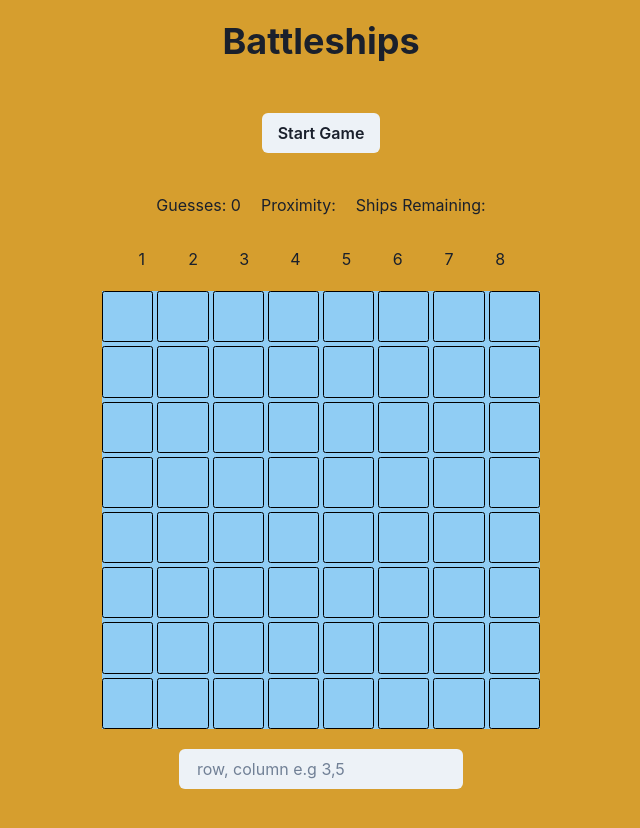
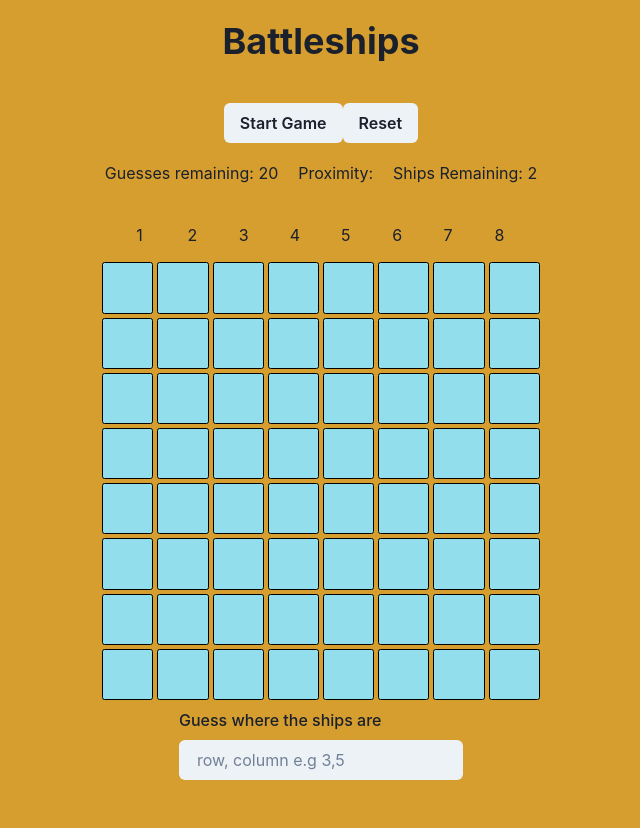
Before and after one commit to Tweemo/Battleships, a React (Create React App) app: page / in a window 1280 px wide. Both pictures are taken after a click on the button "Start Game". Shown: the top 828 px of the page, without its empty margins (319-959 px from the left). Built offline with nearby package versions, Linux system fonts and the light colour scheme.

Commit message:
finished and cleaned up

```diff
--- a/src/App.css
+++ b/src/App.css
@@ -1,29 +1,18 @@
-.message {
-  text-align: center;
+.tile {
+  border: solid black 1px;
+  border-radius: 5%;
+  background-color: rgb(146, 222, 237);
 }
 
-.tile {
-  height: 4vw;
-  width: 4vw;
-  border: solid black 1px;
-  border-radius: 5%;
-}
-
-.start, .form, .reset, .horizontal-number-container {
+.start, .form, .horizontal-number-container {
   display: flex;
   justify-content: center;
-}
-
-.shot {
-  height: 4vw;
-  width: 4vw;
 }
 
 .top-line {
   padding: 10px;
 }
 
-.number {
-  width: 4vw;
+.end {
   text-align: center;
 }
--- a/src/components/App.jsx
+++ b/src/components/App.jsx
@@ -1,13 +1,12 @@
 import { useSelector } from 'react-redux'
 import '../App.css';
 import Board from './Board'
-import { Container, Flex, Heading, Button, Center } from '@chakra-ui/react'
+import { Container, Flex, Heading, Button, Center, VStack } from '@chakra-ui/react'
 
 
 function App() {
   const allShips = useSelector(state => state.shipPos)
   const guesses = useSelector(state => state.guesses)
-
 
   function resetGame() {
     window.location.reload()
@@ -19,28 +18,20 @@ function App() {
         <Heading p={5}>Battleships</Heading>
       </Center>
       <Flex h={{base: 'auto', md:'100vh'}} py={0}>
-        {(guesses.length <= 20 && allShips.length !== 3)
+        {(guesses.length <= 20 && allShips.length !== 5)
           ?
             <Board />
-          : (guesses.length <= 20 && allShips.length === 3)
+          : (guesses.length <= 20 && allShips.length === 5)
           ?
-          <>
-            <div className='message'>
-            <h1>Congratulations! You found all the ships in less than 20 guesses!</h1>
-            </div>
-            <div className='reset'>
+          <VStack w='100vw' className='end'>
+            <Heading>Congratulations! You found all the ships in less than 20 guesses!</Heading>
+            <Button onClick={resetGame}>Reset</Button>
+          </VStack>
+          :
+          <VStack w='100vw' className='end'>
+              <Heading>Unfortunately you didn't find all the ships.</Heading>
               <Button onClick={resetGame}>Reset</Button>
-            </div>
-          </>
-          :
-          <>
-            <div className='message'>
-              <h1>Unfortunately you didn't find all the ships.</h1>
-            </div>
-            <div className='reset'>
-              <Button onClick={resetGame}>Reset</Button>
-            </div>
-          </>
+          </VStack>
           }
       </Flex>
     </Container>
--- a/src/components/Board.jsx
+++ b/src/components/Board.jsx
@@ -1,5 +1,5 @@
 /* eslint-disable react-hooks/exhaustive-deps */
-import { VStack, SimpleGrid, Button } from '@chakra-ui/react'
+import { VStack, SimpleGrid, Button, Heading, Text, GridItem } from '@chakra-ui/react'
 import React, { useEffect, useState } from "react";
 import { useSelector, useDispatch } from "react-redux";
 
@@ -15,10 +15,18 @@ function Board() {
   const [shipOne, setShipOne] = useState([])
   const [shipTwo, setShipTwo] = useState([])
 
-  const oneGuessCoords = useSelector(state => state.oneGuess)
   const guesses = useSelector(state => state.guesses)
   const nearestShip = useSelector(state => state.nearbyShip)
   const allShips = useSelector(state => state.shipPos)
+
+  let shipObj = []
+
+  allShips.map((ship) => {
+    if (ship.isVisible !== true) {
+      shipObj.push(ship)
+    }
+    return 'Ships working'
+  })
 
   let board = []
   const dispatch = useDispatch()
@@ -37,6 +45,7 @@ function Board() {
           col: c,
           isShip: false,
           isVisible: false,
+          id: Math.floor(Math.random() * 1000000)
         })
       }
     }
@@ -50,62 +59,75 @@ function Board() {
     setLiveBoard(board)
   }
 
+  function resetGame() {
+    window.location.reload()
+  }
+
   useEffect(() => {
-    game ? dispatch(bothShipPos(getShips(shipOne, shipTwo))) : <></>
-  },[guesses.length])
+    game ?
+    dispatch(bothShipPos(getShips(shipOne, shipTwo)))
+    : <></>
+  },[liveBoard, guesses.length])
 
   return (
-    <VStack w="full" h="full" p={5} spacing={5}>
-        <div className="top-line">
-        <Button onClick={genBoard}>Start Game</Button>
+    <VStack w="full" h="full" p={5}>
+        <div>
+          <Button onClick={genBoard}>Start Game</Button>
+          <Button onClick={resetGame}>Reset</Button>
         </div>
       <div className='start'>
         <div className="top-line">
-        Guesses: {guesses.length}
+        Guesses remaining: {20 - guesses.length}
         </div>
         <div className="top-line">
         Proximity: {shipTemp(nearestShip)}
         </div>
         <div className="top-line">
-        Ships Remaining: {shipCount(allShips.length)}
+        Ships Remaining: {shipCount(shipObj.length)}
         </div>
       </div>
 
       <div className="horizontal-number-container">
        {game ? numbers.map((number) => {
         return (
-          <div className="number">
+          <Text p={{base: 4, md: 5}} w={{base: '3vh', md: '4vw'}} h={{base: '4vh', md: '4vw'}}>
             {number}
-          </div> )
+          </Text> )
         })
          : <></>
       }
       </div>
 
-      <SimpleGrid bg='blue.200' columns={8} columnGap={1} rowGap={1}>
+      <SimpleGrid  columns={8} columnGap={1} rowGap={1}>
         {game ? liveBoard.map((tile) =>
         (tile.row === shipOne[0].row && tile.col === shipOne[0].col) ?
-        <Tile pos={shipOne[0]} />
+        <Tile key={tile.id} pos={shipOne[0]} />
         :
         (tile.row === shipOne[1].row && tile.col === shipOne[1].col) ?
-        <Tile pos={shipOne[1]} />
+        <Tile key={tile.id} pos={shipOne[1]} />
         :
         (tile.row === shipTwo[0].row && tile.col === shipTwo[0].col) ?
-        <Tile pos={shipTwo[0]} />
+        <Tile key={tile.id} pos={shipTwo[0]} />
         :
         (tile.row === shipTwo[1].row && tile.col === shipTwo[1].col) ?
-        <Tile pos={shipTwo[1]} />
+        <Tile key={tile.id} pos={shipTwo[1]} />
         :
-        (tile.row === oneGuessCoords.row && tile.col === oneGuessCoords.col) ?
-          (
-            tile.isVisible = true,
-            <Tile pos={tile} />
-          )
+        <Tile key={tile.id} pos={tile} />
+        )
         :
-        <Tile pos={tile} /> )
-        :
-        <></>
-      }
+        <GridItem colSpan={8}>
+          <Heading>
+              How to play:
+          </Heading>
+          <Text fontSize='xl'>
+            <br></br>
+              You have 20 attempts to locate and sink the 2 ships on the map.
+              <br></br>
+              After each shot, you will be able to see how close you are based on the proximity meter above.
+              <br></br>
+          </Text>
+        </GridItem>
+        }
       </SimpleGrid>
       {game ? <GuessForm className='form'/> : <></>}
     </VStack>
--- a/src/components/GuessForm.jsx
+++ b/src/components/GuessForm.jsx
@@ -1,6 +1,6 @@
 import React, { useState } from "react"
 import { useDispatch, useSelector } from 'react-redux'
-import { VStack, Input } from "@chakra-ui/react";
+import { FormLabel, VStack, Input } from "@chakra-ui/react";
 
 import { checkDist } from "../func";
 
@@ -10,12 +10,7 @@ import { closestShip } from '../actions/closeShip'
 
 
 function GuessForm() {
-  const allShips = useSelector(state => state.shipPos)
-
-  let bothShips = []
-  allShips.length === 1 ? bothShips = [...allShips[0]]
-  : allShips.length === 2 ? bothShips = [...allShips[0], ...allShips[1]]
-  : <></>
+  const ships = useSelector(state => state.shipPos)
 
   const dispatch = useDispatch()
   const [coords, setCoords] = useState({
@@ -31,13 +26,12 @@ function GuessForm() {
 
   function submitHandler(e) {
     e.preventDefault()
-
     let splitStr = coords.pos.split(',')
     if(splitStr[0] >= 1 && splitStr[0] <= 8 && splitStr[1] >= 1 && splitStr[1] <= 8) {
       let stringsToNum = {row: parseInt(splitStr[0]), col: parseInt(splitStr[1])}
       dispatch(guess(stringsToNum))
       dispatch(formGuess(stringsToNum))
-      dispatch(closestShip(checkDist(bothShips, stringsToNum)))
+      dispatch(closestShip(checkDist(ships, stringsToNum)))
       setCoords({
         pos: ''
       })
@@ -48,7 +42,7 @@ function GuessForm() {
   return (
     <VStack className="form">
       <form onSubmit={submitHandler}>
-      {/* <FormControl onSubmit={submitHandler}> */}
+        <FormLabel>Guess where the ships are </FormLabel>
         <Input variant='filled' name='pos' type='text' onChange={changeHandler} value={coords.pos} placeholder="row, column e.g 3,5"></Input>
       </form>
     </VStack>
--- a/src/components/Tile.jsx
+++ b/src/components/Tile.jsx
@@ -3,40 +3,48 @@ import React, { useState, useEffect } from "react";
 import { useDispatch, useSelector } from 'react-redux'
 
 import { checkDist } from "../func";
+import { Box, Image } from '@chakra-ui/react'
+
 
 import { guess } from '../actions/guess'
 import { closestShip } from '../actions/closeShip'
 
 function Tile(tile) {
   const dispatch = useDispatch()
-  const allShips = useSelector(state => state.shipPos)
+  const ships = useSelector(state => state.shipPos)
+  const formGuess = useSelector(state => state.oneGuess)
   const [visible, setVisible] = useState(false)
-
-  let bothShips = []
-  allShips.length === 1 ? bothShips = [...allShips[0]]
-  : allShips.length === 2 ? bothShips = [...allShips[0], ...allShips[1]]
-  : <></>
 
   const empty = tile.pos
   let currentShip = {row: empty.row, col: empty.col}
 
   useEffect(() => {
-    if(empty.isVisible) {
+    if(formGuess.row === empty.row && formGuess.col === empty.col) {
+      empty.isVisible = true
       setVisible(true)
     }
-  },[empty.isVisible])
+  },[formGuess.row, formGuess.col, empty])
 
   function clickHandler() {
+    setVisible(true)
     empty.isVisible = true
-    setVisible(true)
     dispatch(guess(currentShip))
-    dispatch(closestShip(checkDist(bothShips, empty)))
+    console.log(ships)
+    dispatch(closestShip(checkDist(ships, empty)))
   }
 
   return (
-  <div onClick={clickHandler} className="tile">
-    {visible && empty.isShip === true ? <img className='shot' alt='hit' src="/red-circle.png"/> : visible && empty.isShip === false ? <img className='shot' alt='miss' src="/black-circle.png"/> : <></>}
-  </div>
+  <Box w={{base: '4vh', md: '4vw'}} h={{base: '4vh', md: '4vw'}} onClick={clickHandler} className='tile'>
+    {(visible && empty.isShip)
+    ?
+    <Image w={{base: '4vh', md: '4vw'}} h={{base: '4vh', md: '4vw'}} className='shot' alt='hit' src="/red-circle.png"/>
+    :
+    (visible && !empty.isShip)
+    ?
+    <Image w={{base: '4vh', md: '4vw'}} h={{base: '4vh', md: '4vw'}} className='shot' alt='miss' src="/black-circle.png"/>
+    : <></>
+    }
+  </Box>
   )
 }
 
--- a/src/func.js
+++ b/src/func.js
@@ -11,21 +11,21 @@ function getRandomMiddleInt() {
 }
 
 export function checkEdge(ship) {
-  if (ship.col === 0 && ship.row === 0) {
+  if (ship.col === 1 && ship.row === 1) {
     ship.position = 'topLeftCorner'
-  } else if (ship.col === 0 && ship.row === 7) {
+  } else if (ship.col === 1 && ship.row === 8) {
     ship.position = 'botLeftCorner'
-  } else if (ship.col === 7 && ship.row === 0) {
+  } else if (ship.col === 8 && ship.row === 1) {
     ship.position = 'topRightCorner'
-  } else if (ship.col === 7 && ship.row === 7) {
+  } else if (ship.col === 8 && ship.row === 8) {
     ship.position = 'botRightCorner'
-  } else if (ship.row === 0) {
+  } else if (ship.row === 1) {
     ship.position = 'topEdge'
-  } else if (ship.row === 7) {
+  } else if (ship.row === 8) {
     ship.position = 'bottomEdge'
-  } else if (ship.col === 0) {
+  } else if (ship.col === 1) {
     ship.position = 'leftEdge'
-  } else if (ship.col === 7) {
+  } else if (ship.col === 8) {
     ship.position = 'rightEdge'
   } else {
     ship.position = 'middle'
@@ -41,8 +41,8 @@ export function makeShip(ship) {
   if (ship.position === 'topLeftCorner') {
     ship.isShip = true
 
-    nearbyShip1.row = 1
-    nearbyShip2.col = 1
+    nearbyShip1.row = nearbyShip1.row + 1
+    nearbyShip2.col = nearbyShip2.col + 1
 
     let arrayOfShips = [nearbyShip1, nearbyShip2]
     let randomShip = arrayOfShips[getRandomCornerInt()]
@@ -52,8 +52,8 @@ export function makeShip(ship) {
   } else if (ship.position === 'botLeftCorner') {
     ship.isShip = true
 
-    nearbyShip1.row = 6
-    nearbyShip2.col = 1
+    nearbyShip1.row = nearbyShip1.row - 1
+    nearbyShip2.col = nearbyShip2.col + 1
 
     let arrayOfShips = [nearbyShip1, nearbyShip2]
     let randomShip = arrayOfShips[getRandomCornerInt()]
@@ -62,8 +62,8 @@ export function makeShip(ship) {
   } else if (ship.position === 'topRightCorner') {
     ship.isShip = true
 
-    nearbyShip1.row = 1
-    nearbyShip2.col = 6
+    nearbyShip1.row = nearbyShip1.row + 1
+    nearbyShip2.col = nearbyShip2.col - 1
 
     let arrayOfShips = [nearbyShip1, nearbyShip2]
     let randomShip = arrayOfShips[getRandomCornerInt()]
@@ -72,8 +72,8 @@ export function makeShip(ship) {
   } else if (ship.position === 'botRightCorner') {
     ship.isShip = true
 
-    nearbyShip1.row = 6
-    nearbyShip2.col = 6
+    nearbyShip1.row = nearbyShip1.row - 1
+    nearbyShip2.col = nearbyShip2.col - 1
 
     let arrayOfShips = [nearbyShip1, nearbyShip2]
     let randomShip = arrayOfShips[getRandomCornerInt()]
@@ -140,6 +140,7 @@ export function makeShip(ship) {
 
 export function checkDist(bothShips, currentShip) {
   let distArr = []
+  console.log(bothShips)
   bothShips.map((ship) =>
     distArr.push(
       Math.abs(parseInt(ship.row) - parseInt(currentShip.row)) +
@@ -171,30 +172,32 @@ export function getShips(shipOne, shipTwo) {
     shipTwo[0].isVisible !== true &&
     shipTwo[1].isVisible !== true
   ) {
-    return [shipTwo]
+    return [...shipTwo]
   } else if (
     shipTwo[0].isVisible === true &&
     shipTwo[1].isVisible === true &&
     shipOne[0].isVisible !== true &&
     shipOne[1].isVisible !== true
   ) {
-    return [shipOne]
+    return [...shipOne]
   } else if (
     shipTwo[0].isVisible === true &&
     shipTwo[1].isVisible === true &&
     shipOne[0].isVisible === true &&
     shipOne[1].isVisible === true
   ) {
-    return ['game', 'is', 'over']
+    return ['you', 'found', 'all', 'the', 'ships']
   } else {
-    return [shipOne, shipTwo]
+    return [...shipOne, ...shipTwo]
   }
 }
 
 export function shipCount(ships) {
-  if (ships === 2) {
+  if (ships === 4 || ships === 3) {
     return '2'
-  } else if (ships === 1) {
+  } else if (ships === 1 || ships === 2) {
     return '1'
+  } else {
+    return '0'
   }
 }
```
